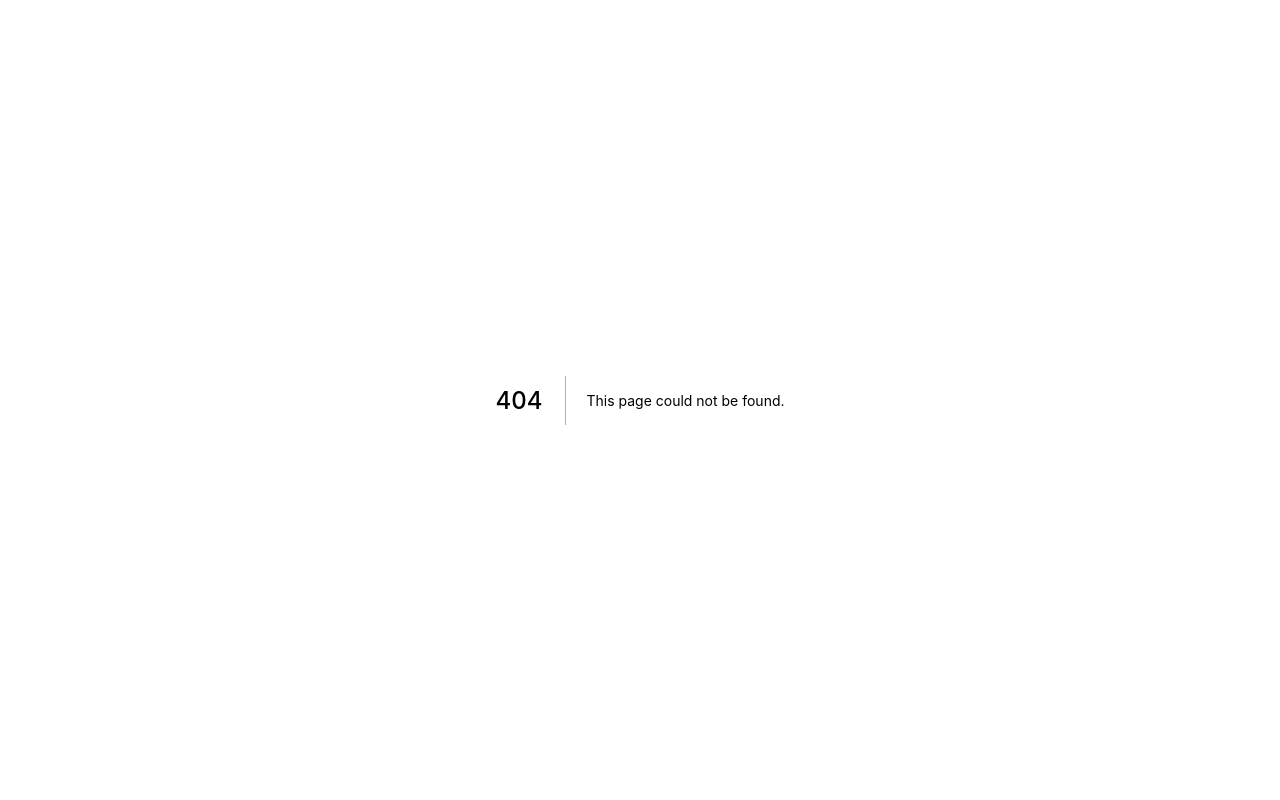
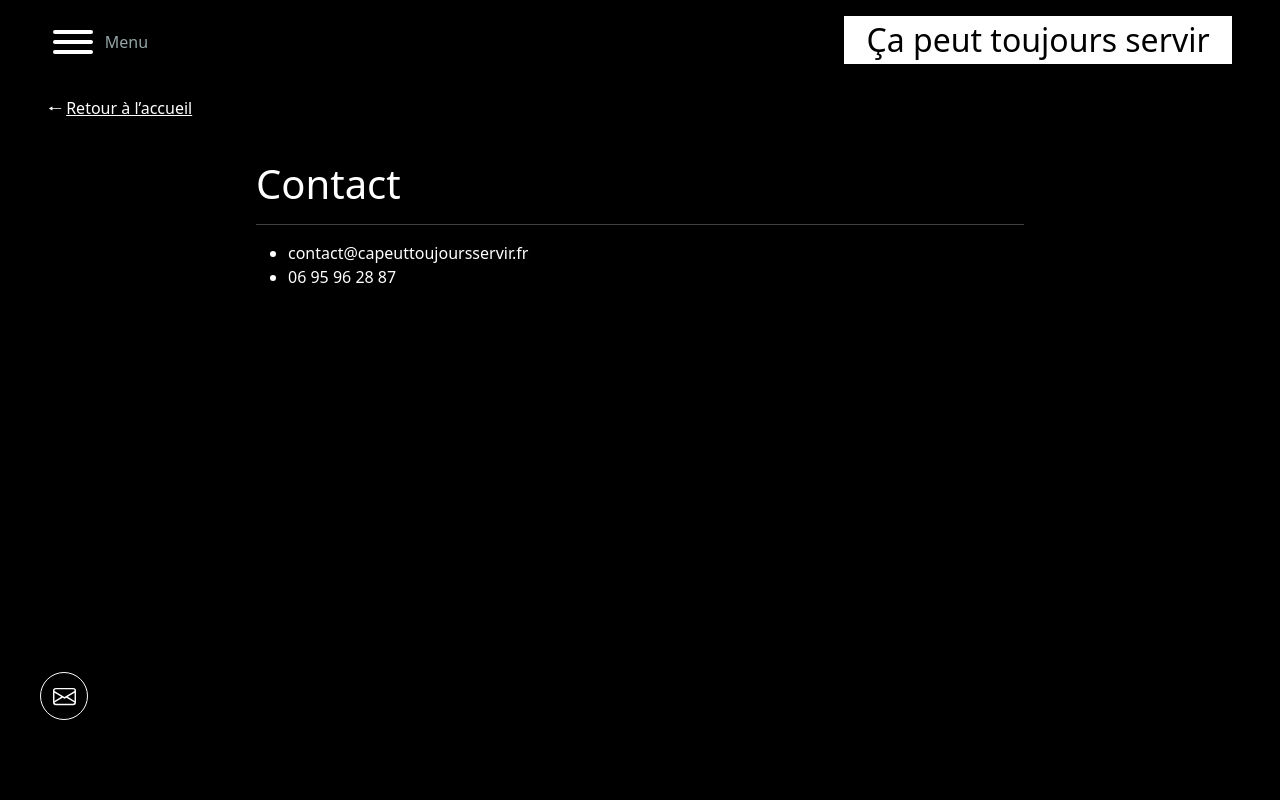
Before and after one commit to TomDep/ca-peut-toujours-servir, a Next.js app: page /contact in a window 1280 px wide. Before the commit this address had no page. Shown: the top 800 px of the page. Built offline with nearby package versions, Linux system fonts and the light colour scheme.

Commit message:
Adding contact page

```diff
--- a/components/handburger-menu.js
+++ b/components/handburger-menu.js
@@ -53,8 +53,8 @@ export default function HandburgerMenu({ projects }) {
 
                             <a onClick={() => setProjectsVisible(toggleProjects)}>Projets</a>
 
-                            <Link href="/galerie">
-                                <a>Galerie photo</a>
+                            <Link href="/contact">
+                                <a>Contact</a>
                             </Link>
                         </>
                     ) : (
--- /dev/null
+++ b/pages/contact.js
@@ -0,0 +1,45 @@
+import CustomHead from "@/components/customHead";
+import Footer from "@/components/footer";
+import Header from "@/components/header";
+import Layout from "@/components/layout";
+
+import { getProjectsProperties } from "@/lib/projects.js";
+
+import styles from "@/styles/contact.module.scss";
+
+export async function getStaticProps({ params }) {
+
+    const projects = getProjectsProperties();
+
+    return {
+        props: {
+            projects
+        }
+    };
+}
+
+export default function Contact({ projects }) {
+    return (
+        <>
+            <CustomHead>Contact</CustomHead>
+            <Header projects={projects}></Header>
+
+            <Layout>
+                <h1 className={styles.title}>Contact</h1>
+
+                <hr />
+
+                <ul className={styles.list}>
+                    <li>
+                        <a href="mailto:contact@capeuttoujoursservir.fr">contact@capeuttoujoursservir.fr</a>
+                    </li>
+                    <li>
+                        <a href="tel:+33695962887">06 95 96 28 87</a>
+                    </li>
+                </ul>
+            </Layout>
+
+            <Footer></Footer>
+        </>
+    )
+}
--- /dev/null
+++ b/styles/contact.module.scss
@@ -0,0 +1,11 @@
+.list {
+    a {
+        color: $textColor;
+        text-decoration: none;
+
+        &:hover {
+            color: $textColor;
+            filter: brightness(60%);
+        }
+    }
+}
--- a/styles/layout.module.scss
+++ b/styles/layout.module.scss
@@ -52,7 +52,7 @@
     position: fixed;
     bottom: 5vh;
     margin: 5vh;
-    background-color: #216282;
+    background-color: $backgroundColor;
 
     border: 1px solid white;
     border-radius: 50%;
```
